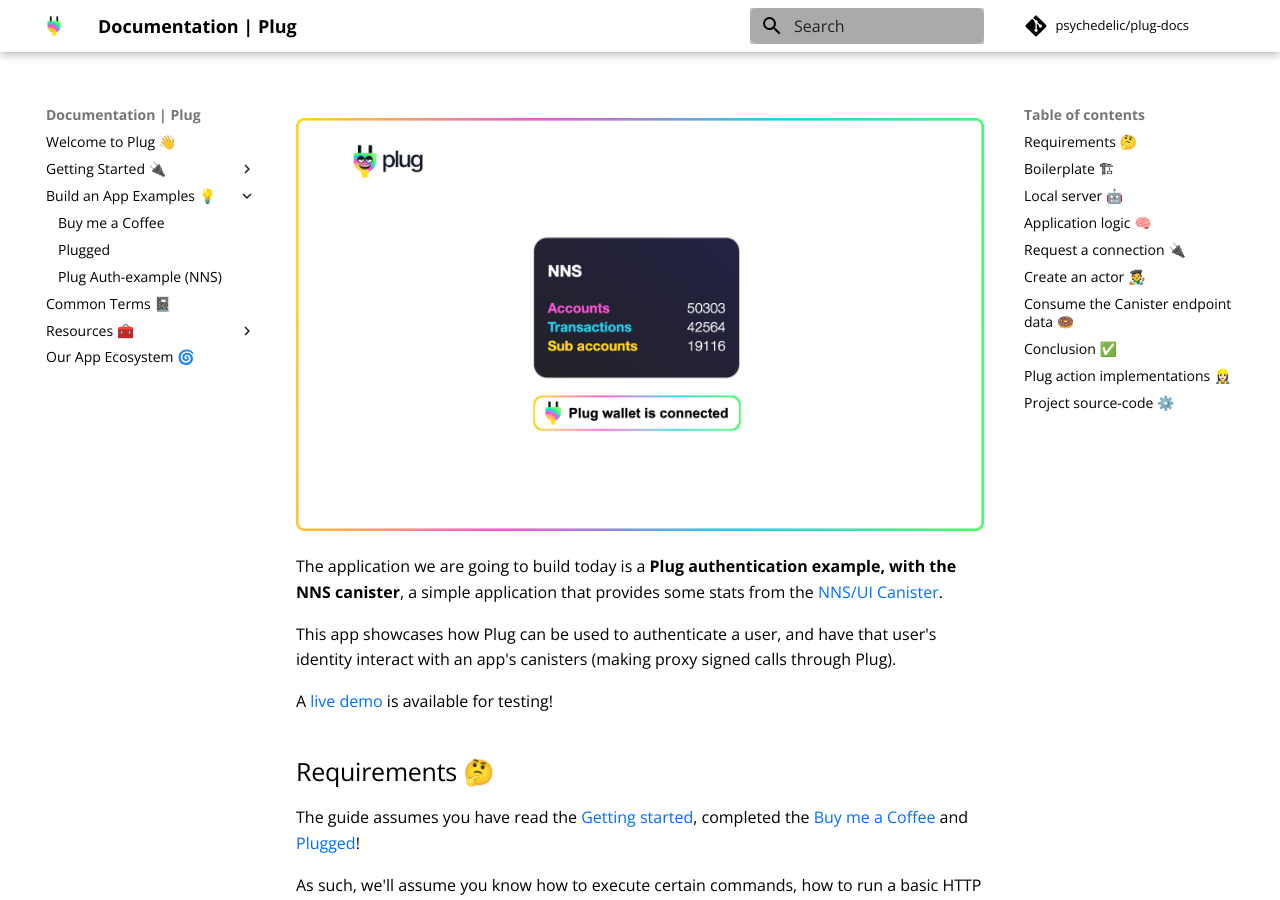
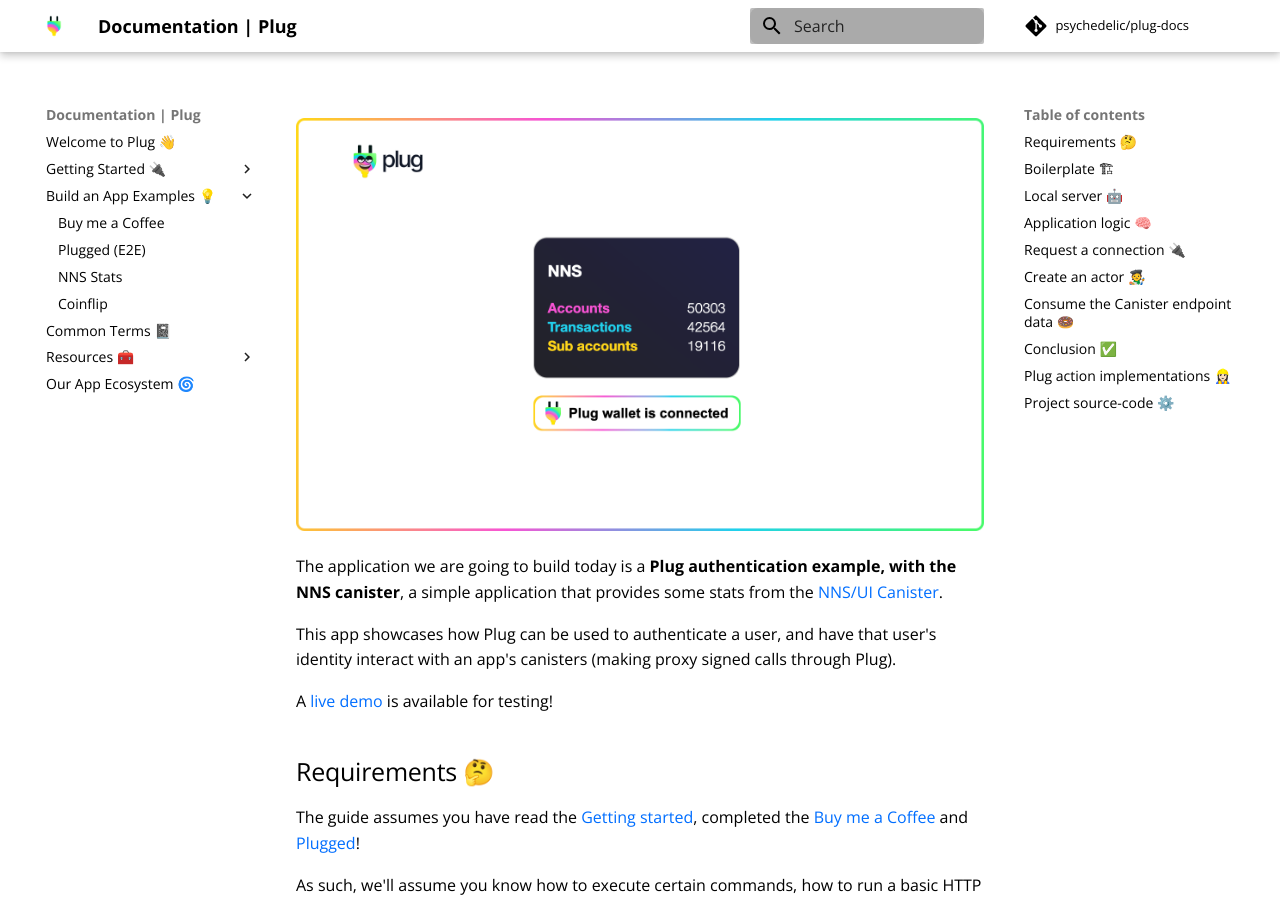
Before and after one commit to Psychedelic/plug-docs, an MkDocs documentation site: the page built from docs/build-an-app-examples/plug-auth-nns.md, in a window 1280 px wide and 900 px high. Built offline with MkDocs 1.6.1 and Material for MkDocs 9.7.7, drawn with Linux system fonts in a browser that asks for light colours; comment, search, counter and statistics services are not loaded.

Commit message:
app-example menu

```diff
--- a/docs/build-an-app-examples/plug-auth-nns.md
+++ b/docs/build-an-app-examples/plug-auth-nns.md
@@ -2,7 +2,7 @@
 date: "1"
 ---
 
-# Plug Authentication - NNS Example
+# NNS Stats App
 
 ![](imgs/nns-example.png)
 
--- a/mkdocs.yml
+++ b/mkdocs.yml
@@ -33,8 +33,9 @@
     - Authentication Button : getting-started/plug-button.md
   - Build an App Examples 💡:
     - Buy me a Coffee: build-an-app-examples/build-app-buy-me-a-coffee.md
-    - Plugged: build-an-app-examples/build-app-plugged.md
-    - Plug Auth-example (NNS): build-an-app-examples/plug-auth-nns.md
+    - Plugged (E2E): build-an-app-examples/build-app-plugged.md
+    - NNS Stats: build-an-app-examples/plug-auth-nns.md
+    - Coinflip: "https://2ji5m-raaaa-aaaah-aanoa-cai.raw.ic0.app"
   - Common Terms 📓: common-terms/plug-dictionary.md
   - Resources 🧰:
     - Resource Library: resources/library.md
```
